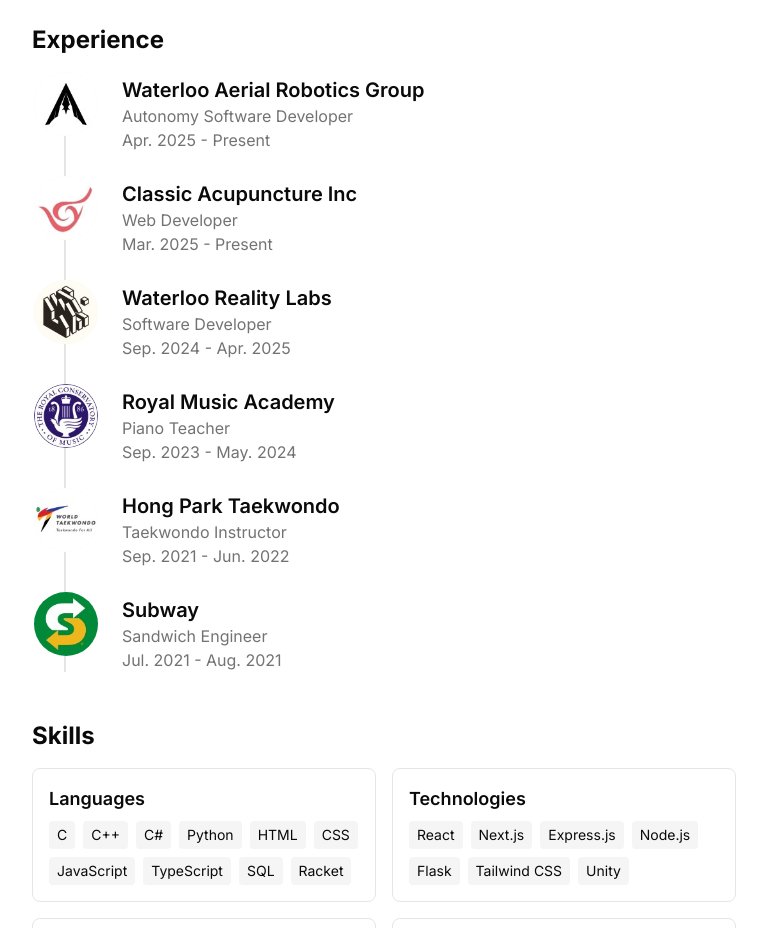
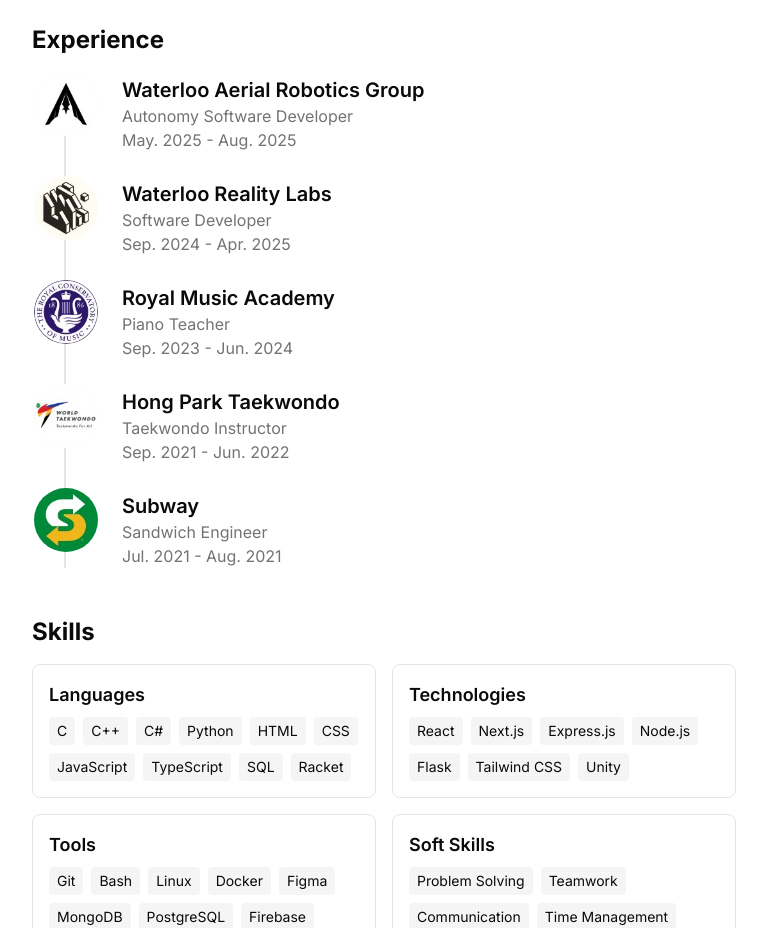
Before and after one commit to danielquzhao/personal-website, a Next.js app: page /about in a window 1280 px wide. Shown: the part 860-1788 px from the top of the page, without its empty margins (256-1023 px from the left). Built offline with nearby package versions, Linux system fonts and the light colour scheme.

Commit message:
Edit experience

```diff
--- a/app/about/page.tsx
+++ b/app/about/page.tsx
@@ -81,20 +81,7 @@
                     <div className="pt-1">
                       <h3 className="text-xl font-semibold">Waterloo Aerial Robotics Group</h3>
                       <p className="text-muted-foreground">Autonomy Software Developer</p>
-                      <p className="text-muted-foreground">Apr. 2025 - Present</p>
-                    </div>
-                  </div>
-                </div>
-
-                <div>
-                  <div className="flex items-start">
-                    <div className="relative w-16 h-16 rounded-full overflow-hidden bg-secondary flex-shrink-0 mr-6 -ml-16">
-                      <Image src="/acupuncture-logo.png" alt="Classic Acupuncture" fill className="object-cover" />
-                    </div>
-                    <div className="pt-1">
-                      <h3 className="text-xl font-semibold">Classic Acupuncture Inc</h3>
-                      <p className="text-muted-foreground">Web Developer</p>
-                      <p className="text-muted-foreground">Mar. 2025 - Present</p>
+                      <p className="text-muted-foreground">May. 2025 - Aug. 2025</p>
                     </div>
                   </div>
                 </div>
@@ -120,7 +107,7 @@
                     <div className="pt-1">
                       <h3 className="text-xl font-semibold">Royal Music Academy</h3>
                       <p className="text-muted-foreground">Piano Teacher</p>
-                      <p className="text-muted-foreground">Sep. 2023 - May. 2024</p>
+                      <p className="text-muted-foreground">Sep. 2023 - Jun. 2024</p>
                     </div>
                   </div>
                 </div>
```
Also changed, not shown: public/acupuncture-logo.png (deleted).
